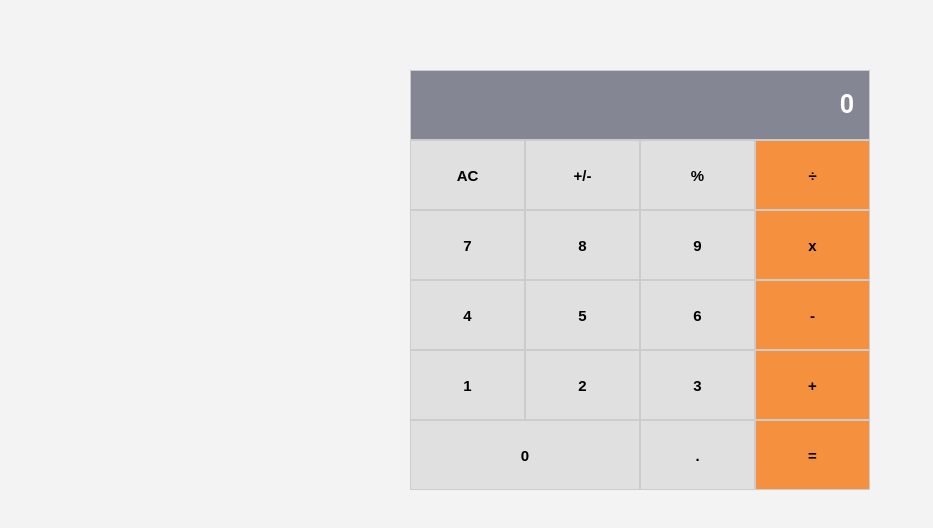
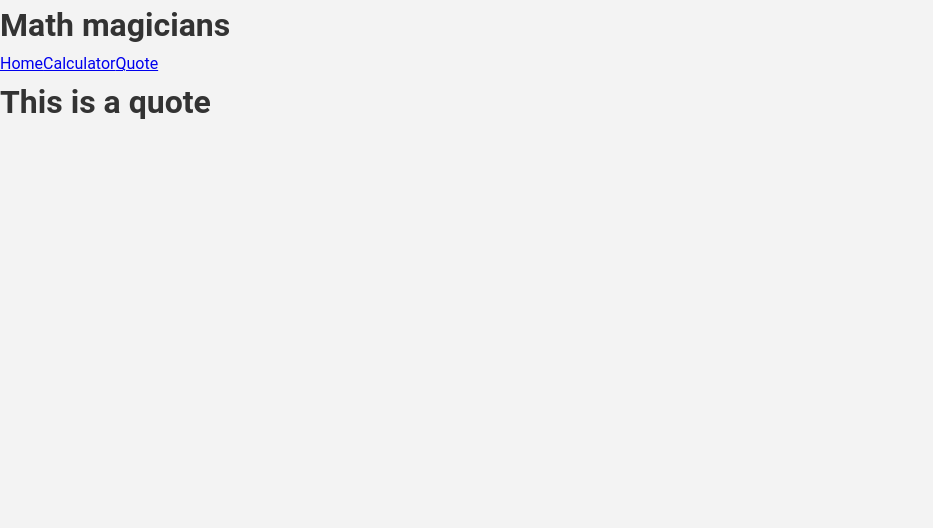
Before and after one commit to kelvinbush/math-magicians, a React (Create React App) app: page /quote in a window 1280 px wide. Shown: the top 528 px of the page, without its empty margins (0-933 px from the left). Built offline with nearby package versions, Linux system fonts and the light colour scheme.

Commit message:
add routing with `react-router-dom@6`

```diff
--- a/src/App.js
+++ b/src/App.js
@@ -1,15 +1,14 @@
-import React, { Component } from 'react';
-import Calculator from './components/Calculator';
+import React from 'react';
+import { NavLink, Outlet } from 'react-router-dom';
 
-export default class App extends Component {
-  constructor(props) {
-    super(props);
-    this.state = {};
-  }
+const App = () => (
+  <>
+    <h1>Math magicians</h1>
+    <NavLink to="/">Home</NavLink>
+    <NavLink to="/calculator">Calculator</NavLink>
+    <NavLink to="/quote">Quote</NavLink>
+    <Outlet />
+  </>
+);
 
-  render() {
-    return (
-      <Calculator />
-    );
-  }
-}
+export default App;
--- /dev/null
+++ b/src/components/Quote.js
@@ -0,0 +1,7 @@
+import React from 'react';
+
+function Quote() {
+  return <h1>This is a quote</h1>;
+}
+
+export default Quote;
--- a/src/index.js
+++ b/src/index.js
@@ -1,11 +1,21 @@
 import React from 'react';
 import ReactDOM from 'react-dom/client';
 import './index.scss';
+import { BrowserRouter as Router, Route, Routes } from 'react-router-dom';
 import App from './App';
+import Calculator from './components/Calculator';
+import Quote from './components/Quote';
 
 const root = ReactDOM.createRoot(document.getElementById('root'));
 root.render(
   <React.StrictMode>
-    <App />
+    <Router>
+      <Routes>
+        <Route path="/" element={<App />}>
+          <Route path="/calculator" element={<Calculator />} />
+          <Route path="/quote" element={<Quote />} />
+        </Route>
+      </Routes>
+    </Router>
   </React.StrictMode>,
 );
```
Also changed, not shown: package.json (+14 -0 lines), src/components/Home.js (added, +7 -0 lines), 1 other file (tests, documents, lock files or other folders).
